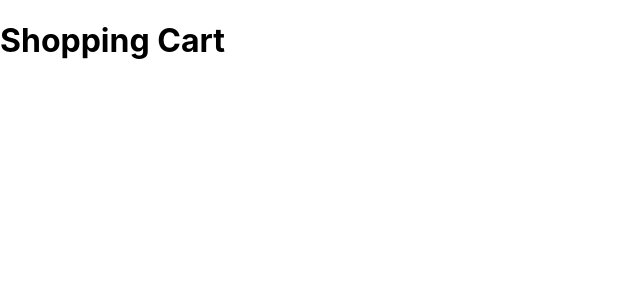
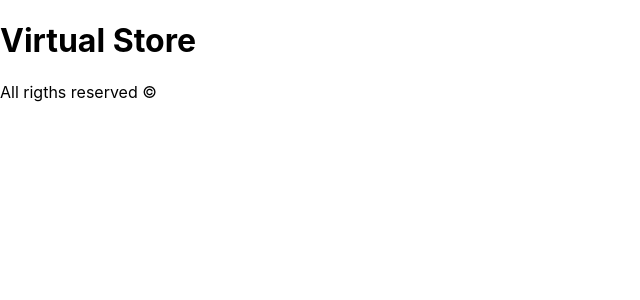
Before and after one commit to jestevezsoarez/shopping-cart, a React (Create React App) app: page / in a window 1280 px wide. Shown: the top 300 px of the page, without its empty margins (0-640 px from the left). Built offline with nearby package versions, Linux system fonts and the light colour scheme.

Commit message:
Creating Header and Footer

```diff
--- a/src/App.js
+++ b/src/App.js
@@ -1,7 +1,14 @@
+import React, { Fragment } from 'react';
+import Header from "./components/Header";
+import Footer from "./components/Footer";
 
 function App() {
   return (
-    <h1>Shopping Cart</h1>
+    <Fragment>
+      <Header />
+
+      <Footer />
+    </Fragment>
   );
 }
 
--- /dev/null
+++ b/src/components/Footer.js
@@ -0,0 +1,11 @@
+import React from 'react';
+
+const Footer = () => {
+    return (
+        <footer>
+            <p>All rigths reserved &copy;</p>
+        </footer>
+     );
+}
+
+export default Footer;
--- /dev/null
+++ b/src/components/Header.js
@@ -0,0 +1,11 @@
+import React from 'react';
+
+const Header = () => {
+    return (
+        <header>
+            <h1>Virtual Store</h1>
+        </header>
+     );
+}
+
+export default Header;
```
